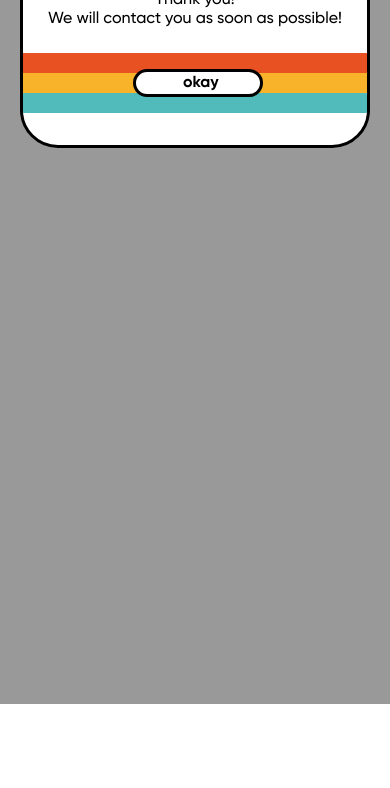
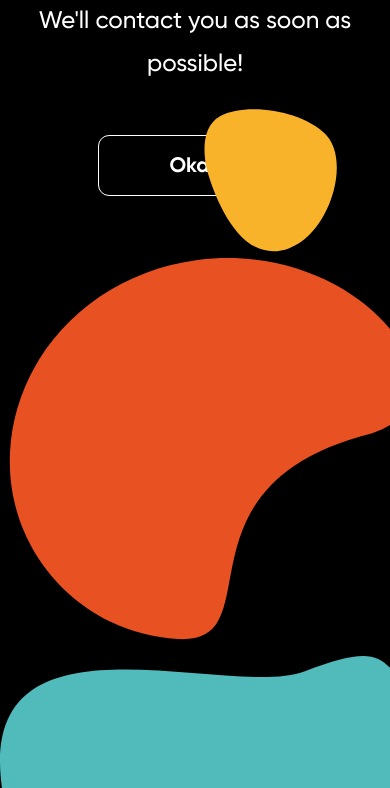
Before and after one commit to shalided/shalided-prisma.github.io, a plain HTML site: page thank-you.html in a window 390 px wide. Shown: the part 140-928 px from the top of the page. Before the commit the page ends 844 px from the top, so only its background shows below. Drawn offline with nearby package versions, Linux system fonts and the light colour scheme.

Commit message:
undone new thanks

```diff
--- a/css/thanks.css
+++ b/css/thanks.css
@@ -26,219 +26,108 @@
   font-weight: normal;
   font-style: normal;
 }
-.modal {
-  display: block; /* Hidden by default */
-  position: fixed; /* Stay in place */
-  z-index: 99; /* Sit on top */
-  left: 0;
-  top: 0;
-  width: 100%; /* Full width */
-  height: 100%; /* Full height */
-  overflow: auto; /* Enable scroll if needed */
-  background-color: rgb(0,0,0); /* Fallback color */
-  background-color: rgba(0,0,0,0.4); /* Black w/ opacity */
+*,
+*::before,
+::after {
+  box-sizing: border-box;
+  padding: 0;
+  margin: 0;
 }
-.modal-content {
-  background: #FFFFFF;
-  margin: 10% auto; /* 15% from the top and centered */
-  padding: 50px;
-  border: 3px solid #000000;
+html {
+  overflow-x: hidden;
+}
+body {
+  background-color: black;
+  overflow: hidden;
+}
+.title {
+  /* position: absolute;
+  width: 265px;
+  height: 64px;
+  left: 50%;
+  margin-left: -128px; */
+
+  display: flex;
+  justify-content: center;
+  align-items: center;
+  margin-top: 17%;
+
+  font-family: 'Gilroy B';
+  font-style: normal;
+  font-weight: 800;
+  font-size: 52px;
+  line-height: 64px;
+  /* identical to box height */
+
+  text-align: center;
+
+  color: #FFFFFF;
+}
+.subtitle {
+  display: flex;
+  justify-content: center;
+  align-items: center;
+  margin-top: 10px;
+
+  font-family: 'Gilroy M';
+  font-style: normal;
+  font-weight: 500;
+  font-size: 24px;
+  line-height: 176.6%;
+  /* or 42px */
+
+  text-align: center;
+
+  color: #FFFFFF;
+
+}
+.rect {
+  margin: 50px auto;
+
+  width: 194px;
+  height: 61px;
+
+  border: 1px solid #FFFFFF;
   box-sizing: border-box;
-  border-radius: 50px;
-  width: 674px;
-  height: 315px; /* Could be more or less, depending on screen size */
-  z-index: 1;
+  border-radius: 11px;
 }
-.modal-text {
-  font-family: 'Gilroy M';
-  font-size: 24px;
-  text-align: center;
-  margin-top: 5px;
-}
-.modal-ok {
-  position: relative;
+.ok-text {
+  display: flex;
+  justify-content: center;
+  align-items: center;
+
+  margin-top: 13px;
+
   font-family: 'Gilroy B';
-  font-size: 24px;
-  text-align: center;
-  top: -77px;
-  left: 254px;
-  color: #000;
+  font-style: normal;
+  font-weight: bold;
+  font-size: 21px;
+  line-height: 176.6%;
+  /* identical to box height, or 37px */
+
+  color: #FFFFFF;
+
   text-decoration: none;
 }
-.mod-lines {
-  position: relative;
-  top: 30px;
+.yell {
+  position: absolute;
+  bottom: 450px;
+  left: 200px;
+
+  width: 140px;
 }
-.mod-red {
-  position: relative;
-  left: -50px;
-  width: 668px;
-  height: 33px;
+.red {
 
-  background: #E85222;
-  border-radius: 0px;
 }
-.mod-yell {
-  position: relative;
-  left: -50px;
-  width: 668px;
-  height: 33px;
+.blue {
 
-  background: #F9B32B;
-  border-radius: 0px;
-}
-.mod-cyan {
-  position: relative;
-  left: -50px;
-  width: 668px;
-  height: 33px;
-
-  background: #51BABB;
-  border-radius: 0px;
-}
-.ok-rect {
-  position: relative;
-  width: 188px;
-  height: 43px;
-  left: 185px;
-  bottom: 40px;
-
-  background: #FFFFFF;
-  border: 3px solid #000000;
-  box-sizing: border-box;
-  border-radius: 20px;
-}
-.modal-ok:hover {
-  opacity: 0.7;
 }
 @media (max-width: 730px) {
-  .modal-content {
-    margin: 10% auto; /* 15% from the top and centered */
-    padding: 0px;
-    width: 450px;
-    height: 220px; /* Could be more or less, depending on screen size */
-    z-index: 1;
-    border-radius: 38px;
-  }
-  .modal-text {
-    font-size: 20px;
-    margin-top: 30px;
-  }
-  .mod-lines {
-    left: 50px;
-    top: 2px;
-  }
-  .mod-red {
-    left: -50px;
-    width: 444px;
-    height: 24px;
-  }
-  .mod-yell {
-    left: -50px;
-    width: 444px;
-    height: 24px;
-  }
-  .mod-cyan {
-    left: -50px;
-    width: 444px;
-    height: 24px;
-  }
-  .modal-ok {
-    font-size: 20px;
-    top: -79px;
-    left: 202px;
-  }
-  .ok-rect {
-    width: 150px;
-    height: 35px;
-    left: 148px;
-    bottom: 50px;
-  }
+
 }
 @media (max-width: 460px) {
-  .modal-content {
-    margin: 25% auto; /* 15% from the top and centered */
-    padding: 0px;
-    width: 350px;
-    height: 190px; /* Could be more or less, depending on screen size */
-    z-index: 1;
-  }
-  .modal-text {
-    font-size: 16px;
-    margin-top: 30px;
-  }
-  .mod-lines {
-    left: 50px;
-    top: 8px;
-  }
-  .mod-red {
-    left: -50px;
-    width: 344px;
-    height: 20px;
-  }
-  .mod-yell {
-    left: -50px;
-    width: 344px;
-    height: 20px;
-  }
-  .mod-cyan {
-    left: -50px;
-    width: 344px;
-    height: 20px;
-  }
-  .modal-ok {
-    font-size: 16px;
-    top: -60px;
-    left: 160px;
-  }
-  .ok-rect {
-    width: 130px;
-    height: 28px;
-    left: 110px;
-    bottom: 36px;
-  }
+
 }
 @media (max-width: 350px) {
-  .modal-content {
-    margin: 25% auto; /* 15% from the top and centered */
-    padding: 0px;
-    width: 300px;
-    height: 162px; /* Could be more or less, depending on screen size */
-    z-index: 1;
-    border-radius: 30px;
-  }
-  .modal-text {
-    font-size: 14px;
-    margin-top: 30px;
-  }
-  .mod-lines {
-    left: 50px;
-    top: 0px;
-  }
-  .mod-red {
-    left: -50px;
-    width: 294px;
-    height: 18px;
-  }
-  .mod-yell {
-    left: -50px;
-    width: 294px;
-    height: 18px;
-  }
-  .mod-cyan {
-    left: -50px;
-    width: 294px;
-    height: 18px;
-  }
-  .modal-ok {
-    font-size: 15px;
-    top: -63px;
-    left: 136px;
-  }
-  .ok-rect {
-    width: 130px;
-    height: 28px;
-    left: 86px;
-    bottom: 40px;
-  }
+
 }
--- a/thank-you.html
+++ b/thank-you.html
@@ -16,21 +16,18 @@
   </head>
 
   <body>
-
-      <div id="myModal" class="modal">
-        <div class="modal-content">
-          <!-- <img src="svg/modal/modal-father.svg" alt="" class="modal-father"> -->
-          <p class="modal-text">Thank you!<br>We will contact you as soon as possible!</p>
-          <div class="mod-lines">
-            <div class="mod-red"></div>
-            <div class="mod-yell"></div>
-            <div class="mod-cyan"></div>
-          </div>
-          <div class="ok-rect"></div>
-          <a href="index.html" class="modal-ok">okay</a>
+    <main class="main">
+      <div class="data">
+        <p class="title">Thank you!</p>
+        <p class="subtitle">We'll contact you as soon as possible!</p>
+        <div class="rect">
+          <a href="index.html" class="ok-text">Okay</a>
         </div>
+        <img src="svg/thanks/yell.svg" alt="" class="yell">
+        <img src="svg/thanks/red.svg" alt="" class="red">
+        <img src="svg/thanks/blue.svg" alt="" class="blue">
       </div>
-
+    </main>
 
     <!-- Bootstrap core JavaScript
     ================================================== -->
```
Also changed, not shown: svg/thanks/blue.svg (added), svg/thanks/red.svg (added), svg/thanks/yell.svg (added), 3 other files.
